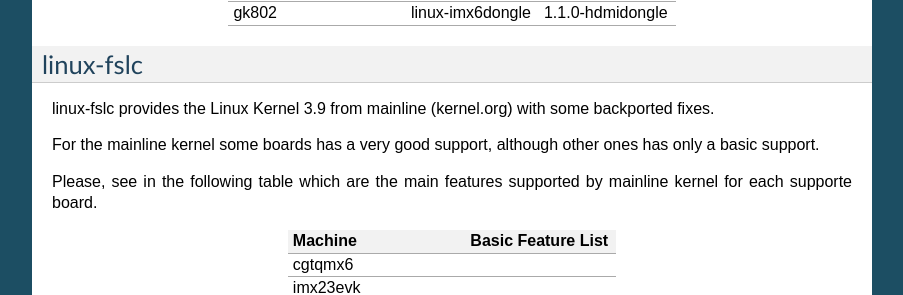
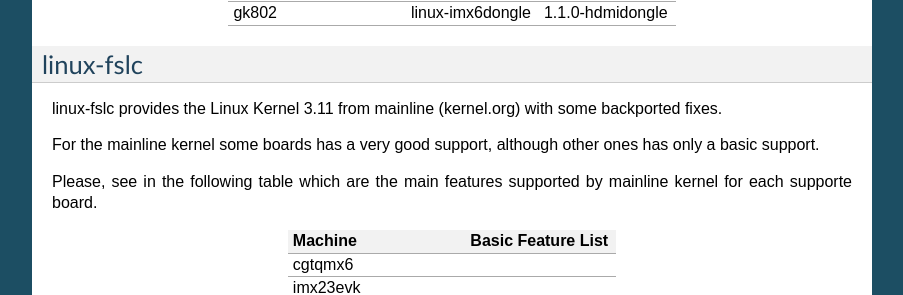
Before and after one commit to Freescale/Documentation, a Sphinx documentation site: the page built from release-notes/source/kernel-linux.rst, in a window 1280 px wide. Shown: the part 1233-1528 px from the top of the page, without its empty margins (198-1101 px from the left). Built offline with Sphinx 7.4.7, drawn with Linux system fonts in a browser that asks for light colours.

Commit message:
kernel-linux: use the parameterized fslc version
Signed-off-by: Daiane Angolini <angolini@gmail.com>

```diff
--- a/release-notes/source/kernel-linux.rst
+++ b/release-notes/source/kernel-linux.rst
@@ -33,7 +33,7 @@ FSL Community BSP for each supported machine.
 linux-fslc
 -----------
 
-linux-fslc provides the Linux Kernel 3.9 from mainline (kernel.org)
+linux-fslc provides the Linux Kernel |linux_fslc_version| from mainline (kernel.org)
 with some backported fixes.
 
 For the mainline kernel some boards has a very good support, although
```
